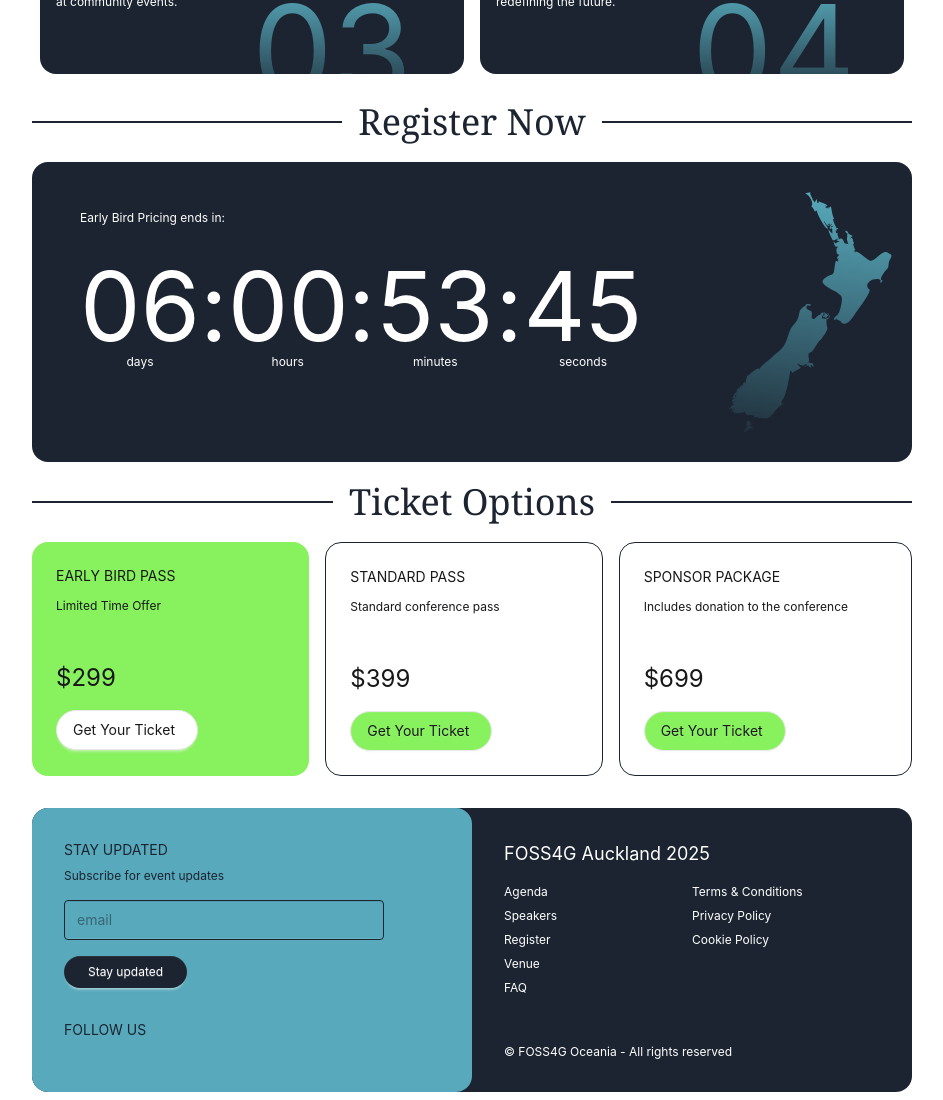
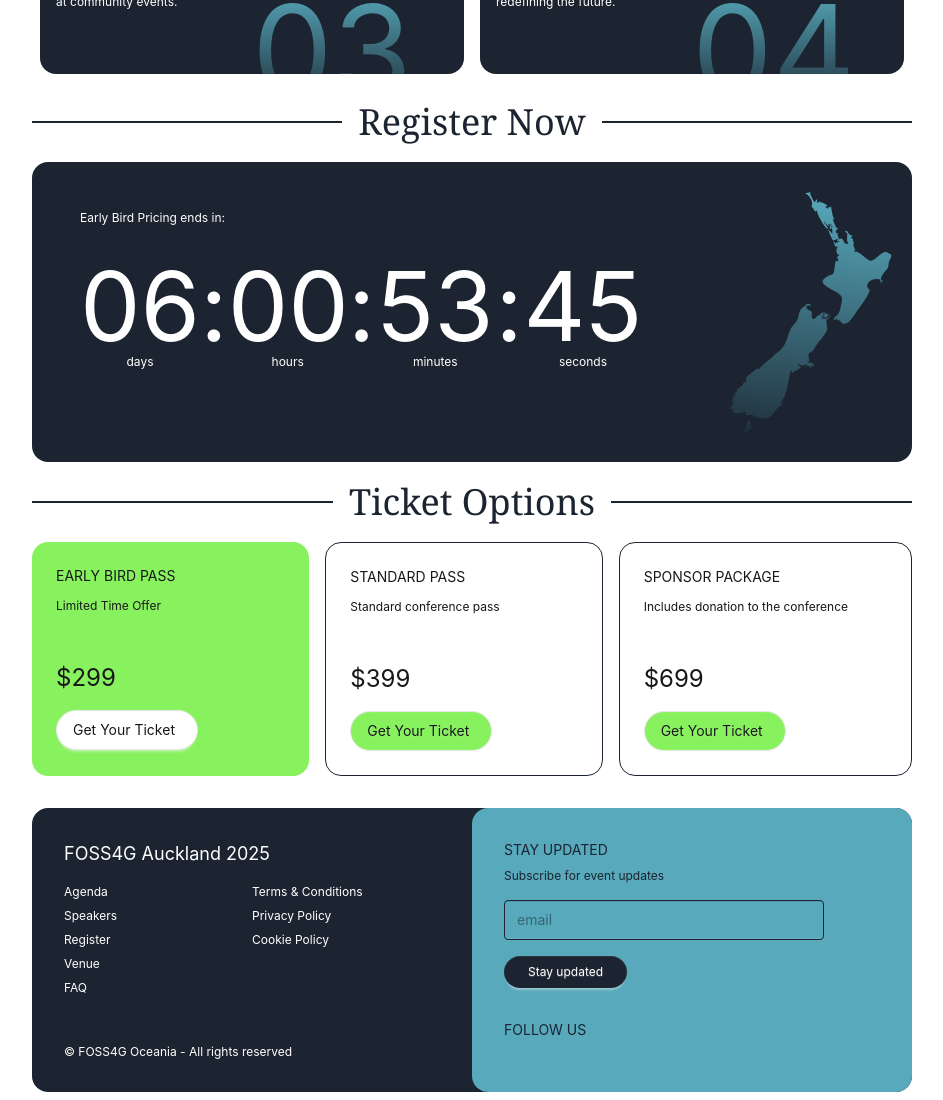
Before and after one commit to osgeo-oceania/foss4g-2025, a SvelteKit app: page / in a window 1280 px wide. Shown: the part 2720-3820 px from the top of the page, without its empty margins (168-1111 px from the left). Built offline with nearby package versions, Linux system fonts and the light colour scheme; what @iconify/tailwind4 would draw is missing.

Commit message:
revert grid reversal

```diff
--- a/src/components/Footer.svelte
+++ b/src/components/Footer.svelte
@@ -3,7 +3,7 @@
 </script>
 
 <div class="px-2 pb-2">
-  <div class="bg-primary reverse-grid mt-8 grid rounded-2xl sm:grid-cols-2">
+  <div class="bg-primary mt-8 grid rounded-2xl sm:grid-cols-2">
     <div class="flex flex-col space-y-4 p-8 text-white">
       <div class="text-lg">FOSS4G Auckland 2025</div>
       <div class="grid grid-cols-2 text-xs">
@@ -43,10 +43,4 @@
 </div>
 
 <style>
-  .reverse-grid {
-    direction: rtl;
-  }
-  .reverse-grid > * {
-    direction: ltr;
-  }
 </style>
```
